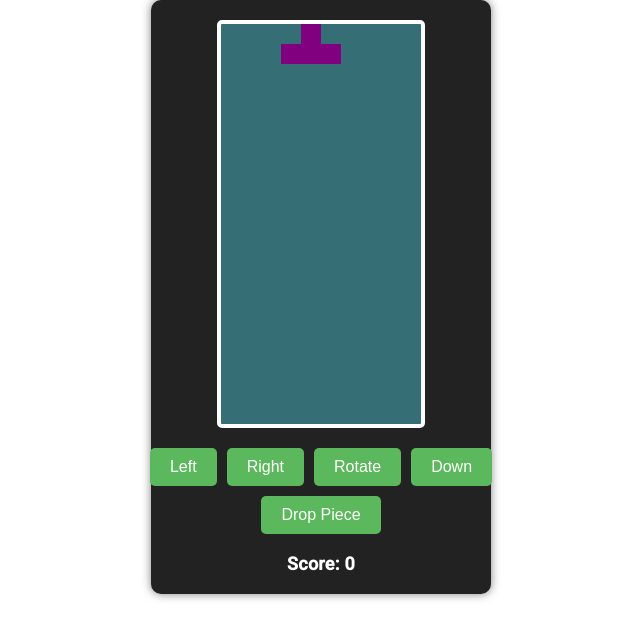
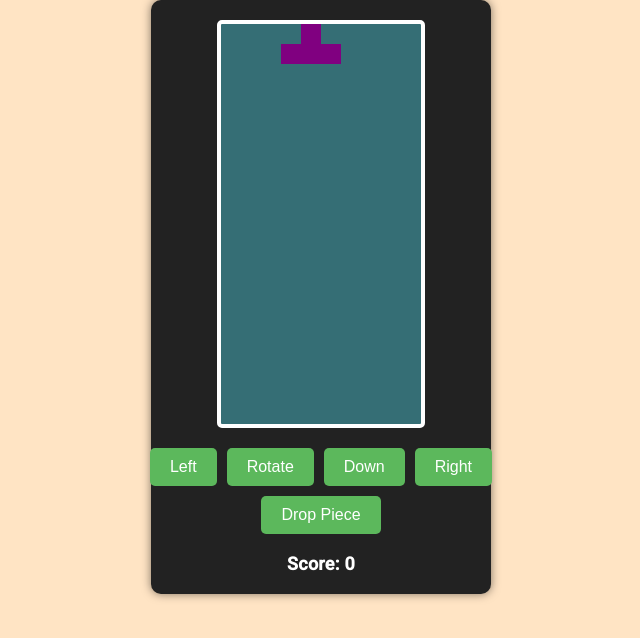
Before and after one commit to kprasad475/tetris-game-angular-, an Angular app: page /tetris in a window 1280 px wide. Shown: the top 638 px of the page, without its empty margins (319-959 px from the left). Built offline with nearby package versions, Linux system fonts and the light colour scheme.

Commit message:
style-updation

```diff
--- a/src/app/tetris/tetris.component.html
+++ b/src/app/tetris/tetris.component.html
@@ -2,9 +2,9 @@
     <canvas id="gameCanvas" width="200" height="400"></canvas>
     <div class="controls">
       <button (click)="moveLeft()">Left</button>
-      <button (click)="moveRight()">Right</button>
       <button (click)="rotate()">Rotate</button>
       <button (click)="moveDown()">Down</button>
+      <button (click)="moveRight()">Right</button>
     </div>
     <button (click)="dropPiece()">Drop Piece</button>
 
--- a/src/styles.css
+++ b/src/styles.css
@@ -1,4 +1,5 @@
 /* You can add global styles to this file, and also import other style files */
 
-html, body { height: 100%; }
+html, body { height: 100%;
+    background-color: bisque; }
 body { margin: 0; font-family: Roboto, "Helvetica Neue", sans-serif; }
```
